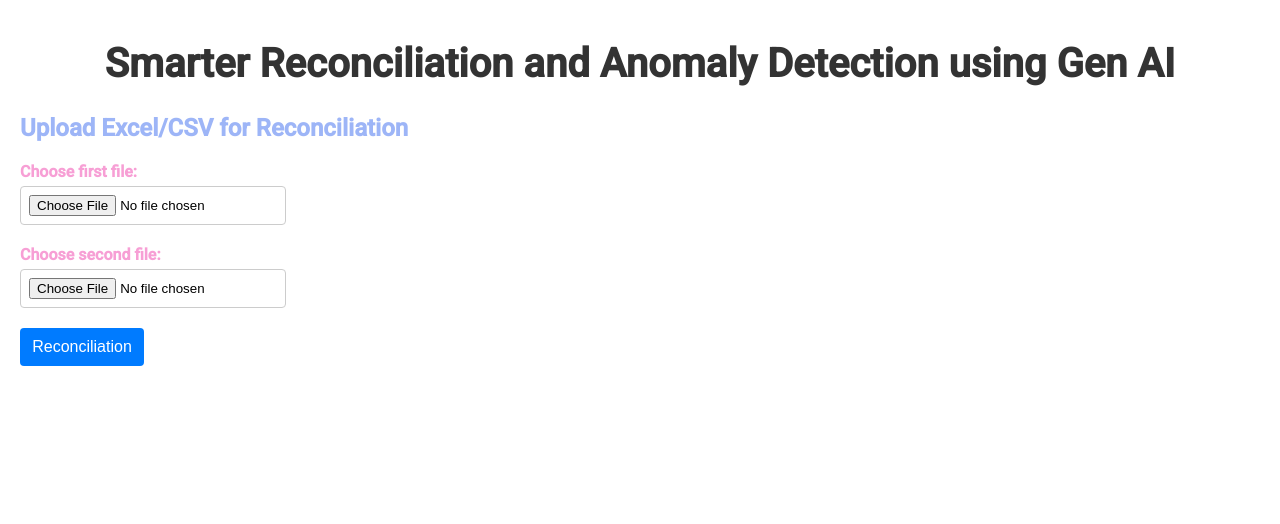
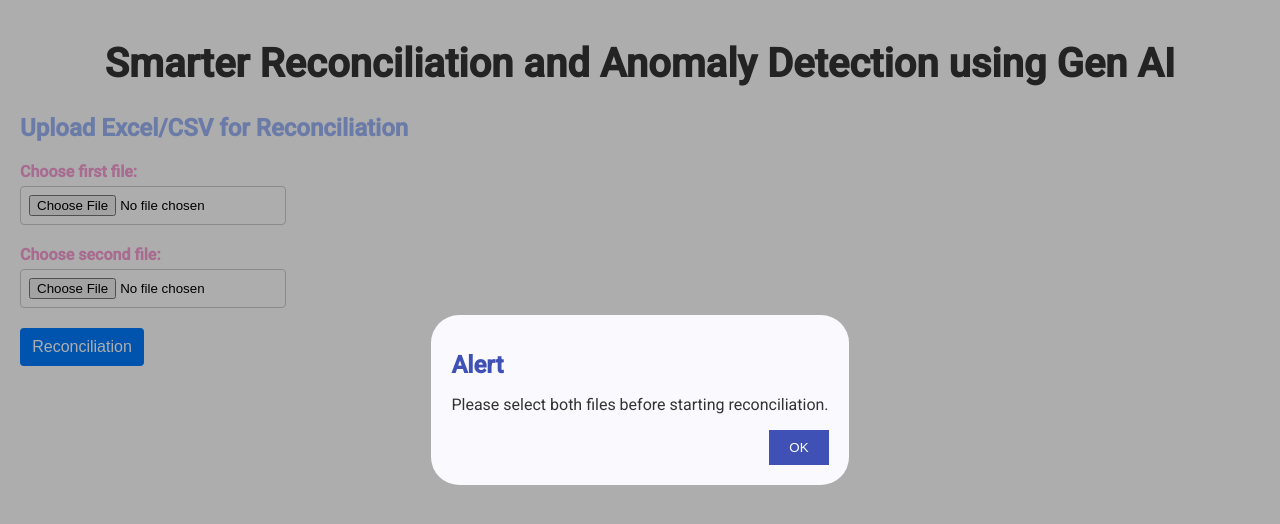
Before and after one commit to ewfx/sradg-digital-dynamos, an Angular app in the folder code/UI/: page / in a window 1280 px wide. Both pictures are taken after a click on the button "Reconciliation". Shown: the top 524 px of the page. Built offline with nearby package versions, Linux system fonts and the light colour scheme.

Commit message:
adding error dialog

```diff
--- /dev/null
+++ b/code/UI/src/app/alert-dialog/alert-dialog.component.html
@@ -0,0 +1,9 @@
+<div class="dialog-container">
+    <h1 mat-dialog-title class="dialog-title">Alert</h1>
+    <div mat-dialog-content class="dialog-content">
+      <p>{{ message }}</p>
+    </div>
+    <div mat-dialog-actions class="dialog-actions">
+      <button mat-button class="dialog-button" (click)="onClose()">OK</button>
+    </div>
+  </div>
--- /dev/null
+++ b/code/UI/src/app/alert-dialog/alert-dialog.component.scss
@@ -0,0 +1,33 @@
+/* filepath: c:\Users\Bimlesh\Desktop\sradg-digital-dynamos\code\UI\src\app\alert-dialog\alert-dialog.component.scss */
+.dialog-container {
+    padding: 20px;
+  }
+
+  .dialog-title {
+    font-size: 24px;
+    font-weight: bold;
+    color: #3f51b5;
+  }
+
+  .dialog-content {
+    font-size: 16px;
+    color: #333;
+  }
+
+  .dialog-actions {
+    display: flex;
+    justify-content: flex-end;
+  }
+
+  .dialog-button {
+    background-color: #3f51b5;
+    color: white;
+    border: none;
+    padding: 10px 20px;
+    cursor: pointer;
+    transition: background-color 0.3s ease;
+  }
+
+  .dialog-button:hover {
+    background-color: #303f9f;
+  }
--- /dev/null
+++ b/code/UI/src/app/alert-dialog/alert-dialog.component.ts
@@ -0,0 +1,18 @@
+import { Component } from '@angular/core';
+import { MatDialogRef } from '@angular/material/dialog';
+
+@Component({
+  selector: 'app-alert-dialog',
+  imports: [],
+  templateUrl: './alert-dialog.component.html',
+  styleUrl: './alert-dialog.component.scss'
+})
+export class AlertDialogComponent {
+  message: string = '';
+
+  constructor(public dialogRef: MatDialogRef<AlertDialogComponent>) {}
+
+  onClose(): void {
+    this.dialogRef.close();
+  }
+}
--- a/code/UI/src/app/file-upload/file-upload.component.ts
+++ b/code/UI/src/app/file-upload/file-upload.component.ts
@@ -4,10 +4,12 @@ import { CommonModule } from '@angular/common';
 import { DataDisplayComponent } from '../data-display/data-display.component';
 import { Router } from 'express';
 import { RouterOutlet } from '@angular/router';
+import { MatDialog } from '@angular/material/dialog';
+import { AlertDialogComponent } from '../alert-dialog/alert-dialog.component';
 
 @Component({
   selector: 'app-file-upload',
-  imports: [LoadingSpinnerComponent,CommonModule,DataDisplayComponent,RouterOutlet],
+  imports: [LoadingSpinnerComponent,CommonModule,DataDisplayComponent,RouterOutlet,AlertDialogComponent],
   templateUrl: './file-upload.component.html',
   styleUrl: './file-upload.component.scss'
 })
@@ -16,12 +18,15 @@ export class FileUploadComponent {
   file2: File | null = null;
   isLoading = false;
   displayData:any=[];
+
+  constructor(private dialog: MatDialog) {}
+
   onFileSelected(event: Event, fileNumber: number): void {
     const input = event.target as HTMLInputElement;
     if (input.files && input.files.length > 0) {
       const file = input.files[0];
       if (file.type !== 'text/csv') {
-        alert('Please select a CSV file.');
+        this.openDialog('Please select a CSV file.');
         input.value = '';
         return;
       }
@@ -43,8 +48,13 @@ export class FileUploadComponent {
 
       this.isLoading = false;
     } else {
-      alert('Please select both files before starting reconciliation.');
+      this.openDialog('Please select both files before starting reconciliation.');
     }
   }
 
+  openDialog(message: string): void {
+    const dialogRef = this.dialog.open(AlertDialogComponent);
+    dialogRef.componentInstance.message = message;
+  }
+
 }
```
Also changed, not shown: 1 other file (tests, documents, lock files or other folders).
